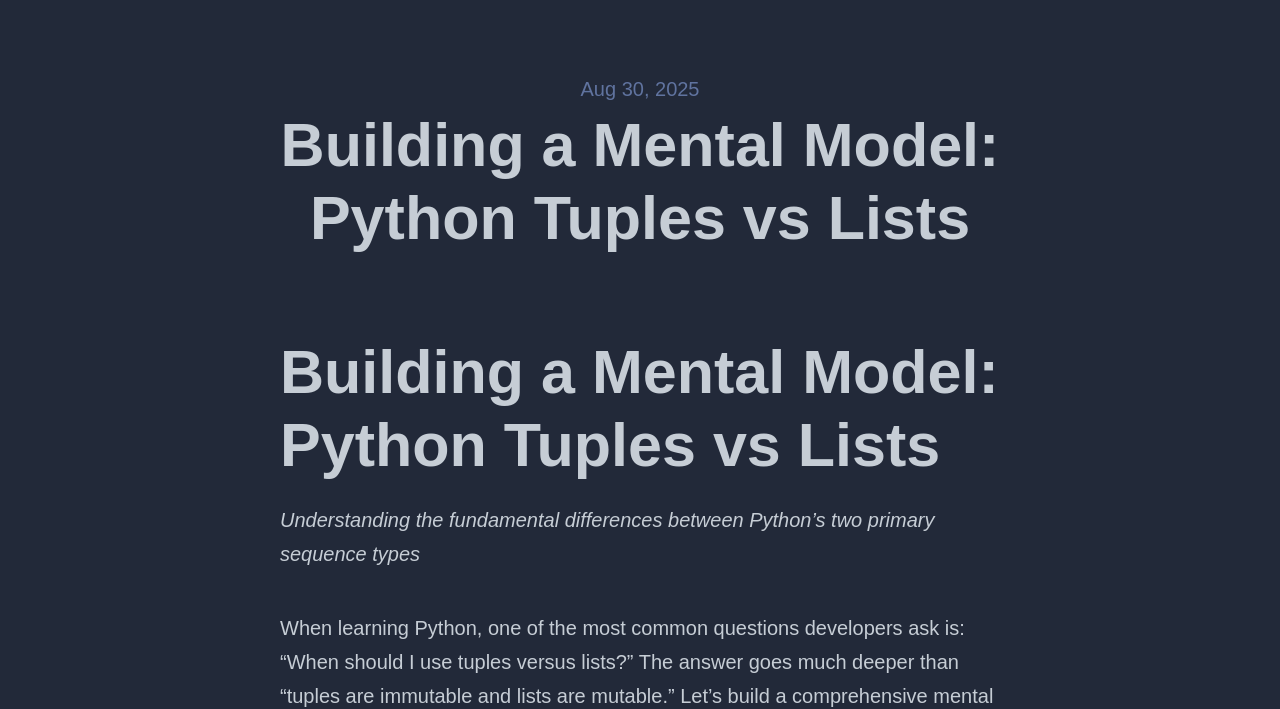
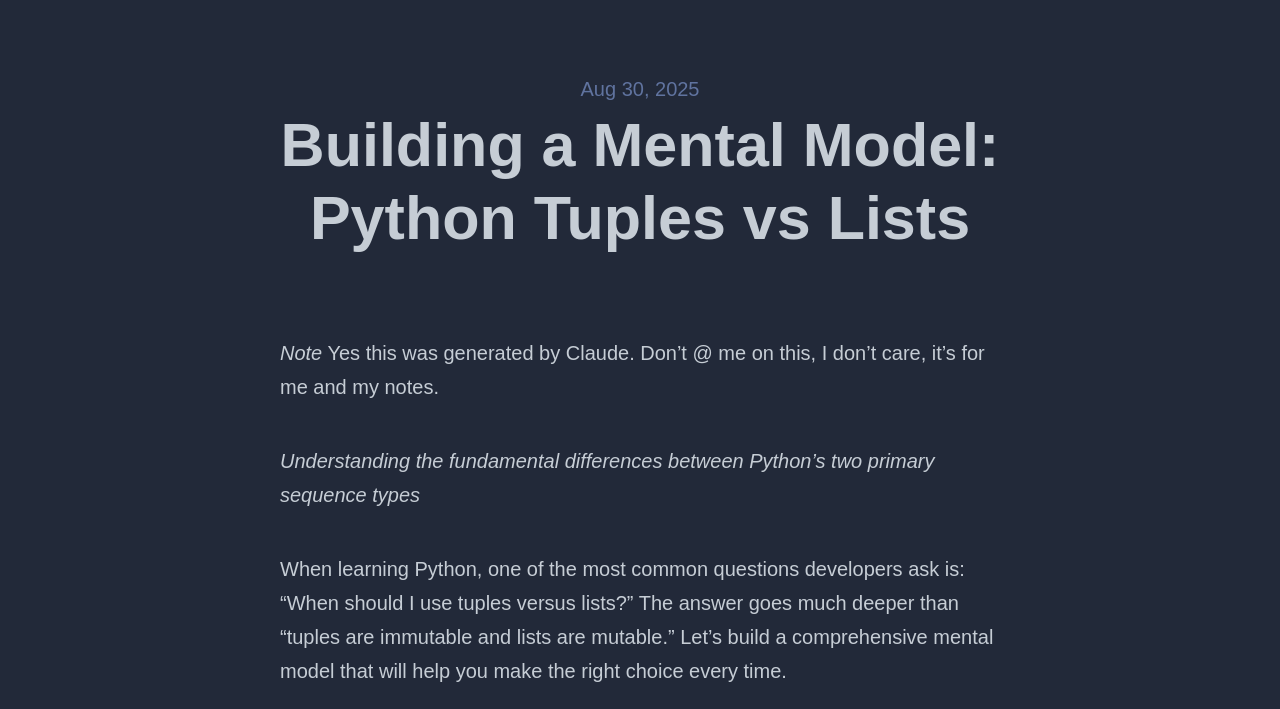
Before and after one commit to vannucci/vannucci.github.io, an Astro site: page /blog/python_tuples_lists_as_dict_keys in a window 1280 px wide. Shown: the part 99-808 px from the top of the page. Built offline with nearby package versions, Linux system fonts and the light colour scheme; Astro itself is replaced by a stand-in of ours; a web font is replaced by a local one.

Commit message:
Update python_tuples_lists_as_dict_keys.md

```diff
--- a/src/content/blog/python_tuples_lists_as_dict_keys.md
+++ b/src/content/blog/python_tuples_lists_as_dict_keys.md
@@ -4,7 +4,7 @@ description: "Understanding the fundamental differences between Python's two pri
 pubDate: "August 30 2025"
 ---
 
-# Building a Mental Model: Python Tuples vs Lists
+*Note* Yes this was generated by Claude. Don't @ me on this, I don't care, it's for me and my notes.
 
 *Understanding the fundamental differences between Python's two primary sequence types*
 
```
